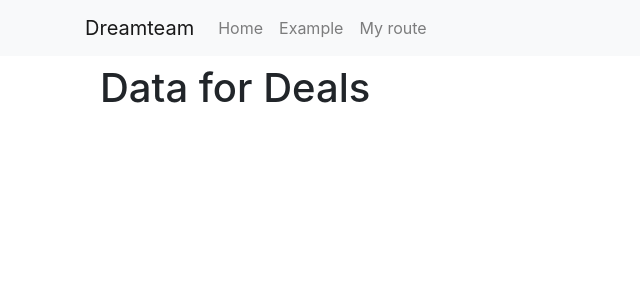
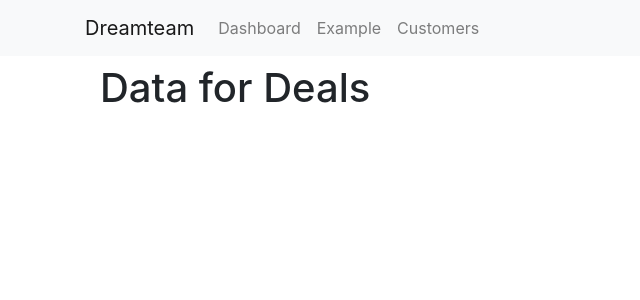
Before and after one commit to Kuldeep-iitb/Sales-dashboard-flask, a Flask app: template templates/example.html in a window 1280 px wide. Shown: the top 300 px of the page, without its empty margins (0-640 px from the left). Run offline with Flask 2, Linux system fonts and the light colour scheme; the template is opened without the code that fills it, so the values that code supplies are empty; some libraries are stand-ins or nearby versions.

Commit message:
total deals

```diff
--- a/app.py
+++ b/app.py
@@ -76,8 +76,11 @@ def dashboard():
     months = [datetime.today().replace(day=1) - timedelta(days=31*i) for i in range(12)]
     deals_month = Counter({m.strftime('%m'): 0 for m in months})
     deal_value = 0
+    deals_year = 0
+
     # deals_month = []
     for deal in response_deals:
+        deals_year += 1
         deal_value += deal.get("value")
         month = deal.get("closeddate").split("-")[1]
         if month in deals_month:
@@ -86,16 +89,14 @@ def dashboard():
 
     #convert to json
     deals_month = json.dumps(deals_month)
+    deal_value = int(deal_value / len(response_deals))
 
     print(deals_month)
 
 
-    if len(response_deals) > 0:
-        deal_value = int(deal_value / len(response_deals))
-        return render_template('dashboard.html', deal_value=deal_value, deals_month=deals_month)
-    else:
-        deal_value = 0
-        return render_template('dashboard.html', deal_value=deal_value, deals_month=deals_month)
+
+    return render_template('dashboard.html', deal_value=deal_value, deals_month=deals_month, deals_year=deals_year)
+
 
 # Example page
 @app.route('/example')
@@ -147,7 +148,7 @@ def customers():
         companies.append({"name": name, "buyingstatus": buyingstatus, "country": country, "city": city, "phone": phone})
     print(companies)
 
-    return render_template('mytemplate.html', companies=companies)
+    return render_template('customers.html', companies=companies)
 
 
 # DEBUGGING
--- a/templates/dashboard.html
+++ b/templates/dashboard.html
@@ -8,7 +8,7 @@
 			  <div class="card-body">
 				  <div class="row align-items-center no-gutters">
 					  <div class="col me-2">
-						  <div class="text-uppercase text-primary fw-bold text-xs mb-1"><span>Avg value/deal (Past Year)</span></div>
+						  <div class="text-uppercase text-primary fw-bold text-xs mb-1"><span>Avg value/deal (annual)</span></div>
 						  <div class="text-dark fw-bold h5 mb-0"><span>{{deal_value}}kr</span></div>
 					  </div>
 					  <div class="col-auto"><i class="fa-solid fa-calendar fa-2x text-gray-300"></i></div>
@@ -35,8 +35,8 @@
 			  <div class="card-body">
 				  <div class="row align-items-center no-gutters">
 					  <div class="col me-2">
-						  <div class="text-uppercase text-warning fw-bold text-xs mb-1"><span>Total Sales (annual)</span></div>
-						  <div class="text-dark fw-bold h5 mb-0"><span>kr</span></div>
+						  <div class="text-uppercase text-warning fw-bold text-xs mb-1"><span>Total Deals (annual)</span></div>
+						  <div class="text-dark fw-bold h5 mb-0"><span>{{deals_year}}</span></div>
 					  </div>
 					  <div class="col-auto"><i class="fa-solid fa-handshake fa-2x text-gray-300"></i></div>
 				  </div>
--- a/templates/includes/_navbar.html
+++ b/templates/includes/_navbar.html
@@ -9,9 +9,9 @@
 
     <div class="collapse navbar-collapse" id="navbarSupportedContent">
       <ul class="nav navbar-nav mr-auto">
-        <li class="nav-item"><a class="nav-link" href="/">Home<span class="sr-only">(current)</span></a></li>
+        <li class="nav-item"><a class="nav-link" href="/">Dashboard<span class="sr-only">(current)</span></a></li>
         <li class="nav-item"><a class="nav-link" href="/example">Example</a></li>
-        <li class="nav-item"><a class="nav-link" href="/myroute">My route</a></li>
+        <li class="nav-item"><a class="nav-link" href="/customers">Customers</a></li>
       </ul>
 
     </div>
```
Also changed, not shown: templates/customers.html (renamed from templates/mytemplate.html), 1 other file.
